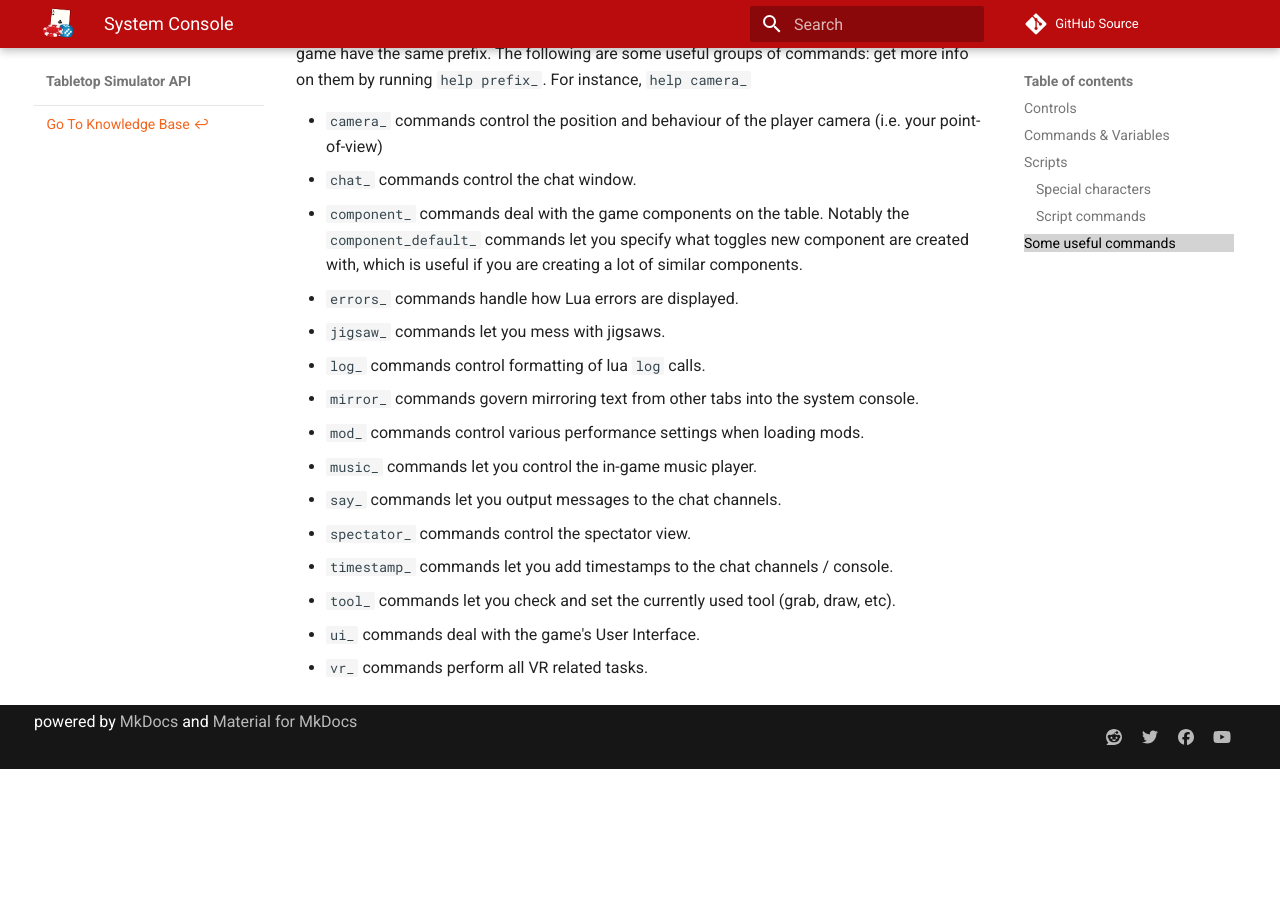
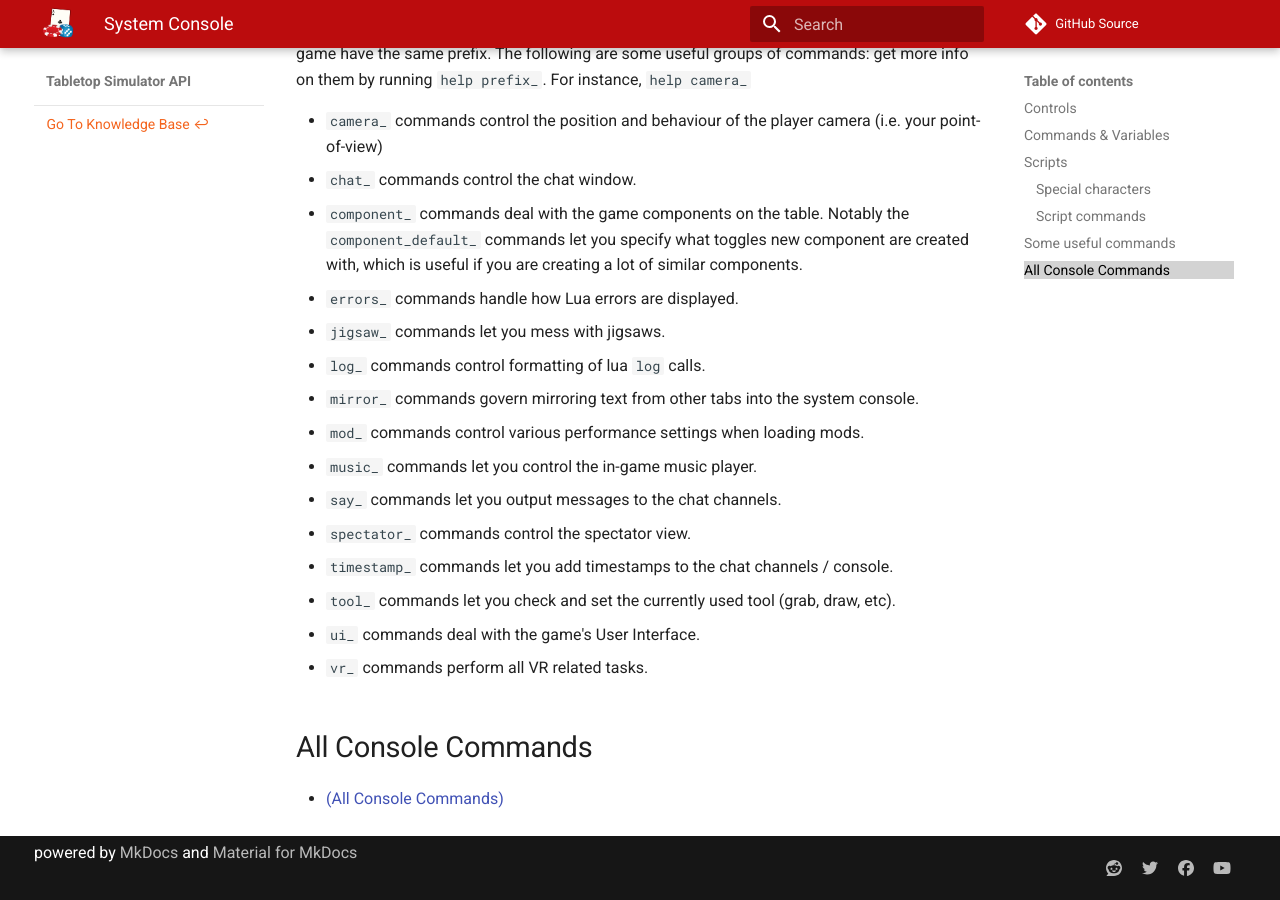
Before and after one commit to Berserk-Games/Tabletop-Simulator-API, an MkDocs documentation site: the page built from docs/systemconsole.md, in a window 1280 px wide and 900 px high, scrolled down 8424 px. Built offline with MkDocs 1.6.1 and Material for MkDocs 9.7.7, drawn with Linux system fonts in a browser that asks for light colours; comment, search, counter and statistics services are not loaded; before the commit the page ends 9193 px from its top, so only the background shows below that.

Commit message:
Added link to console commands site

```diff
--- a/docs/systemconsole.md
+++ b/docs/systemconsole.md
@@ -281,3 +281,7 @@
 * `tool_` commands let you check and set the currently used tool (grab, draw, etc).
 * `ui_` commands deal with the game's User Interface.
 * `vr_` commands perform all VR related tasks.
+
+## All Console Commands
+
+* [(All Console Commands)](https://github.com/Berserk-Games/Tabletop-Simulator-Console-Commands/blob/main/Commands.md#console-commands)
```
